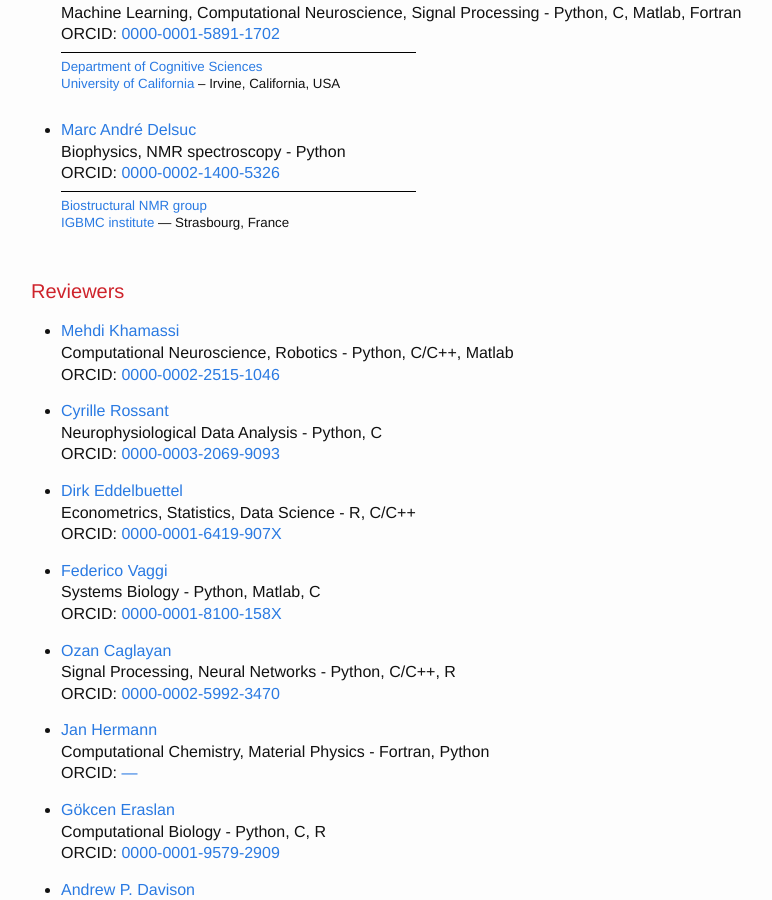
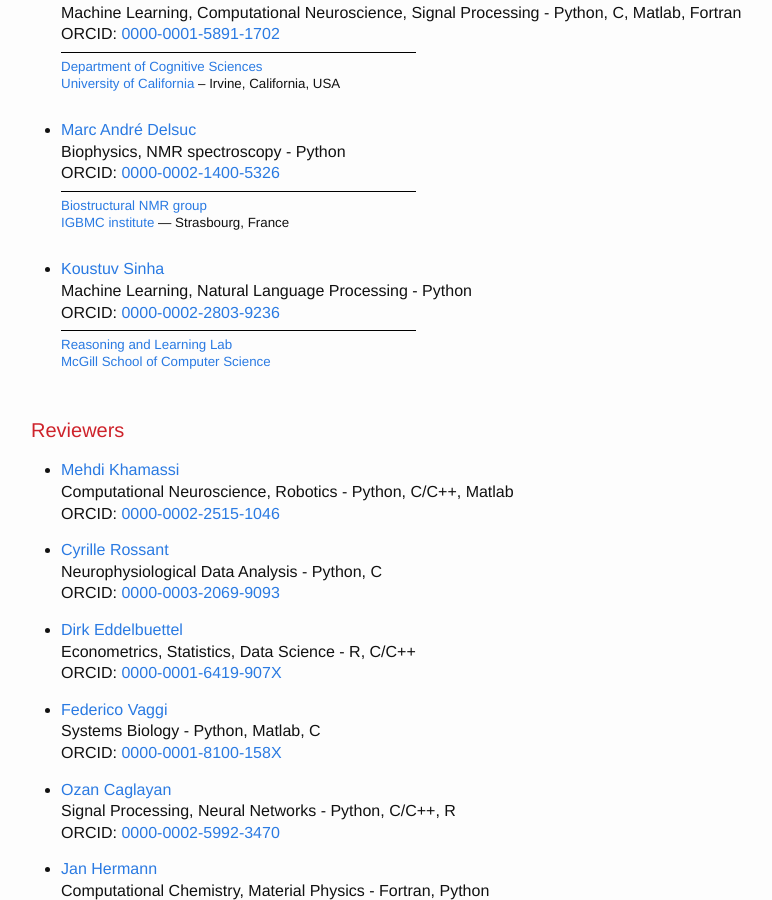
Before and after one commit to ReScience/rescience.github.io, a Jekyll site: the page built from 04-board.md, in a window 1280 px wide and 900 px high, scrolled down 2404 px. Shown: the whole window, without its empty margins (239-1011 px from the left). Built offline with Jekyll 4.4.1, drawn with Linux system fonts in a browser that asks for light colours; our own code applies the rules of GitHub Pages for plain Markdown files; some of the changed text lies outside the part shown.

Commit message:
Added Koustuv Sinha (editor) & Jessica Burnett (reviewer) to the board

```diff
--- a/04-board.md
+++ b/04-board.md
@@ -148,6 +148,14 @@
   <small>
   [Biostructural NMR group ](http://www.igbmc.fr/research/department/3/team/35/)
   [IGBMC institute](http://www.igbmc.fr/) — Strasbourg, France
+  </small>
+
+* [Koustuv Sinha](https://github.com/koustuvsinha)
+  Machine Learning, Natural Language Processing - Python
+  ORCID: [0000-0002-2803-9236](http://orcid.org/0000-0002-2803-9236)
+  <small>
+  [Reasoning and Learning Lab](http://rl.cs.mcgill.ca/)
+  [McGill School of Computer Science](https://www.cs.mcgill.ca/)
   </small>
 
 ## Reviewers
@@ -542,3 +550,7 @@
 * [Taher Chegini](https://github.com/cheginit)
   Computational Hydraulics and Hydrology, Urban Hydrology - Python, Fortran, C
   ORCID: [0000-0002-5430-6000](https://orcid.org/0000-0002-5430-6000)
+
+* [Jessica L. Burnett](https://github.com/trashbirdecology)
+  Ecology - R
+  ORCID: [0000-0002-0896-5099](https://orcid.org/0000-0002-0896-5099)
```
